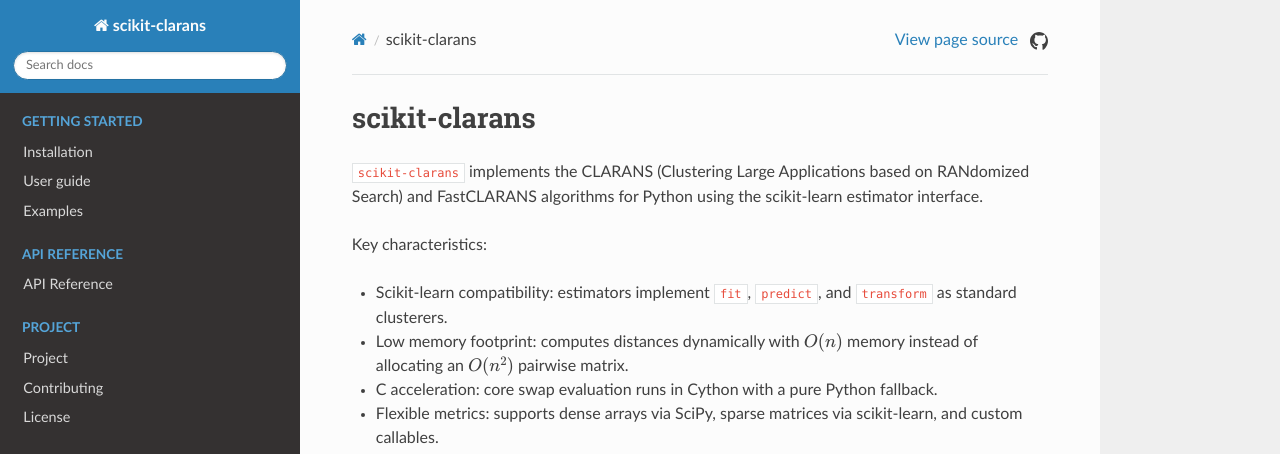
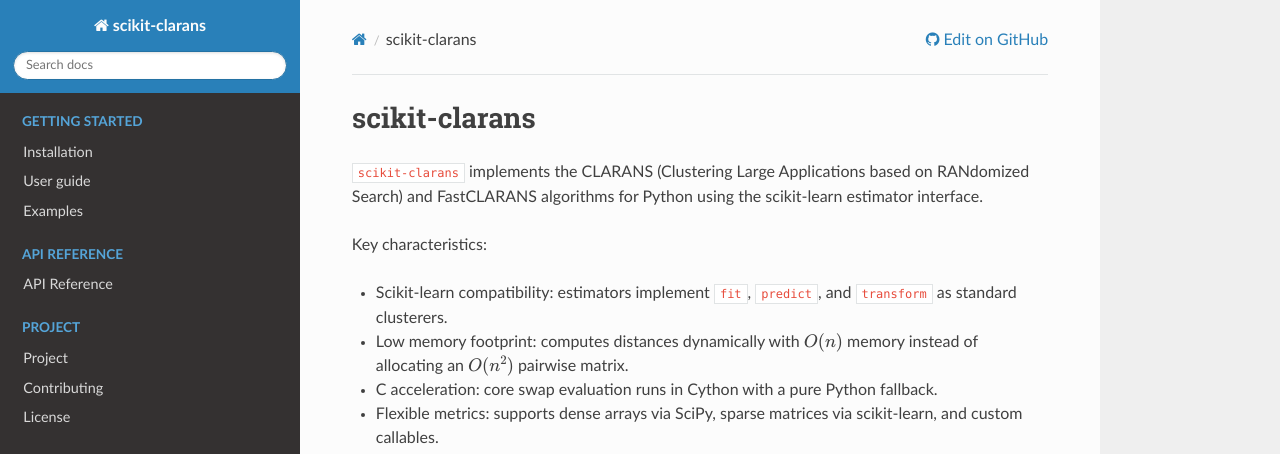
Before and after one commit to ThienNguyen3001/scikit-clarans, a Sphinx documentation site: the page built from docs/source/index.rst, in a window 1280 px wide. Shown: the top 454 px of the page. Built offline with Sphinx 7.4.7 and the Read the Docs theme 3.1.0, drawn with Linux system fonts in a browser that asks for light colours; pages that are not in the unit, such as notebooks, are missing from menus; some of the changed lines change nothing that is shown.

Commit message:
docs: replace custom DOM-scraping github link with sphinx_rtd_theme native html_context

```diff
--- a/docs/source/_static/github-link.css
+++ /dev/null
@@ -1,22 +0,0 @@
-/* Small GitHub icon link to appear near "View page source" */
-.github-link {
-  display: inline-block;
-  margin-left: 8px;
-  vertical-align: middle;
-  color: inherit;
-}
-.github-link svg {
-  width: 18px;
-  height: 18px;
-  vertical-align: middle;
-  fill: currentColor;
-}
-.github-link:hover {
-  opacity: 0.85;
-}
-/* On narrow screens, reduce spacing */
-@media (max-width: 600px) {
-  .github-link {
-    margin-left: 6px;
-  }
-}
--- a/docs/source/_static/github-link.js
+++ /dev/null
@@ -1,47 +0,0 @@
-(function () {
-  document.addEventListener('DOMContentLoaded', function () {
-    var repoUrl = 'https://github.com/ThienNguyen3001/scikit-clarans';
-    var svg = '<svg xmlns="http://www.w3.org/2000/svg" viewBox="0 0 16 16" aria-hidden="true">'
-      + '<path fill-rule="evenodd" d="M8 0C3.58 0 0 3.58 0 8c0 3.54 2.29 6.53 5.47 7.59.54.1.73-.23.73-.5 0-.24-.01-.87-.01-1.7-2.22.48-2.69-1.07-2.69-1.07-.45-1.17-1.11-1.48-1.11-1.48-.91-.62.07-.61.07-.61 1.01.07 1.54 1.04 1.54 1.04.89 1.52 2.34 1.08 2.91.83.09-.65.35-1.08.64-1.33-1.78-.2-3.64-.89-3.64-3.95 0-.87.31-1.59.82-2.15-.08-.2-.36-1.02.08-2.12 0 0 .67-.21 2.2.82.64-.18 1.32-.27 2-.27.68 0 1.36.09 2 .27 1.53-1.03 2.2-.82 2.2-.82.44 1.1.16 1.92.08 2.12.51.56.82 1.27.82 2.15 0 3.07-1.87 3.75-3.65 3.95.36.31.68.92.68 1.85 0 1.33-.01 2.41-.01 2.74 0 .27.19.59.74.49C13.71 14.53 16 11.53 16 8c0-4.42-3.58-8-8-8z"/></svg>';
-
-    function insertGitHubLink(targetElement) {
-      if (!targetElement) return false;
-      var a = document.createElement('a');
-      a.href = repoUrl;
-      a.className = 'github-link';
-      a.target = '_blank';
-      a.rel = 'noopener noreferrer';
-      a.title = 'View project on GitHub';
-      a.setAttribute('aria-label', 'View project on GitHub');
-      a.innerHTML = svg;
-      targetElement.appendChild(a);
-      return true;
-    }
-
-    // Try to find the 'View page source' link and insert next to it
-    var anchors = Array.from(document.querySelectorAll('a'));
-    var viewSourceAnchor = anchors.find(function (x) {
-      var t = (x.textContent || '').trim();
-      return t === 'View page source' || t === 'View page source.';
-    });
-
-    if (viewSourceAnchor) {
-      var parent = viewSourceAnchor.parentElement;
-      if (parent) {
-        insertGitHubLink(parent);
-        return;
-      }
-    }
-
-    // Fallback: try to insert into the top navigation bar
-    var topNav = document.querySelector('.wy-side-nav-search') || document.querySelector('.wy-nav-top');
-    if (topNav) {
-      insertGitHubLink(topNav);
-      return;
-    }
-
-    // Last fallback: append to document header
-    var header = document.querySelector('header') || document.body;
-    insertGitHubLink(header);
-  });
-})();
--- a/docs/source/conf.py
+++ b/docs/source/conf.py
@@ -100,15 +100,14 @@
     "includehidden": True,
     "titles_only": True,
 }
+html_context = {
+    "display_github": True,
+    "github_user": "ThienNguyen3001",
+    "github_repo": "scikit-clarans",
+    "github_version": "main",
+    "conf_py_path": "/docs/source/",
+}
 html_static_path = ["_static"]
-
-html_css_files = [
-    "github-link.css",
-]
-
-html_js_files = [
-    "github-link.js",
-]
 
 html_sidebars = {
     "**": [
```
Also changed, not shown: 1 other file.
